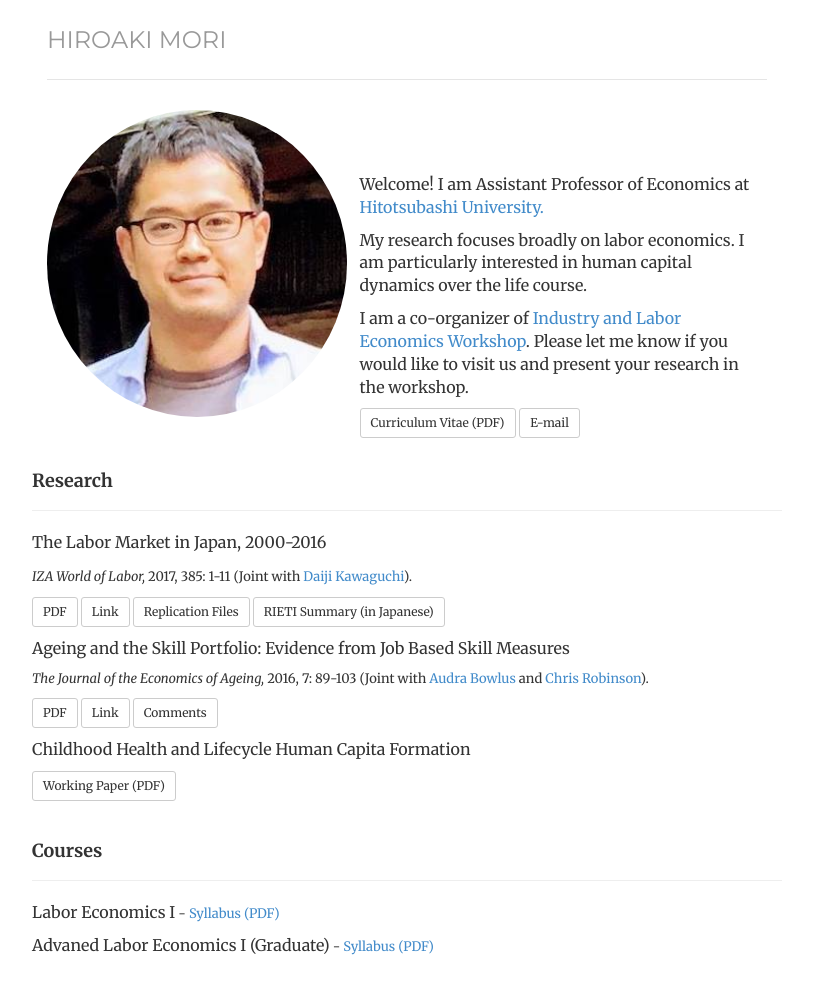
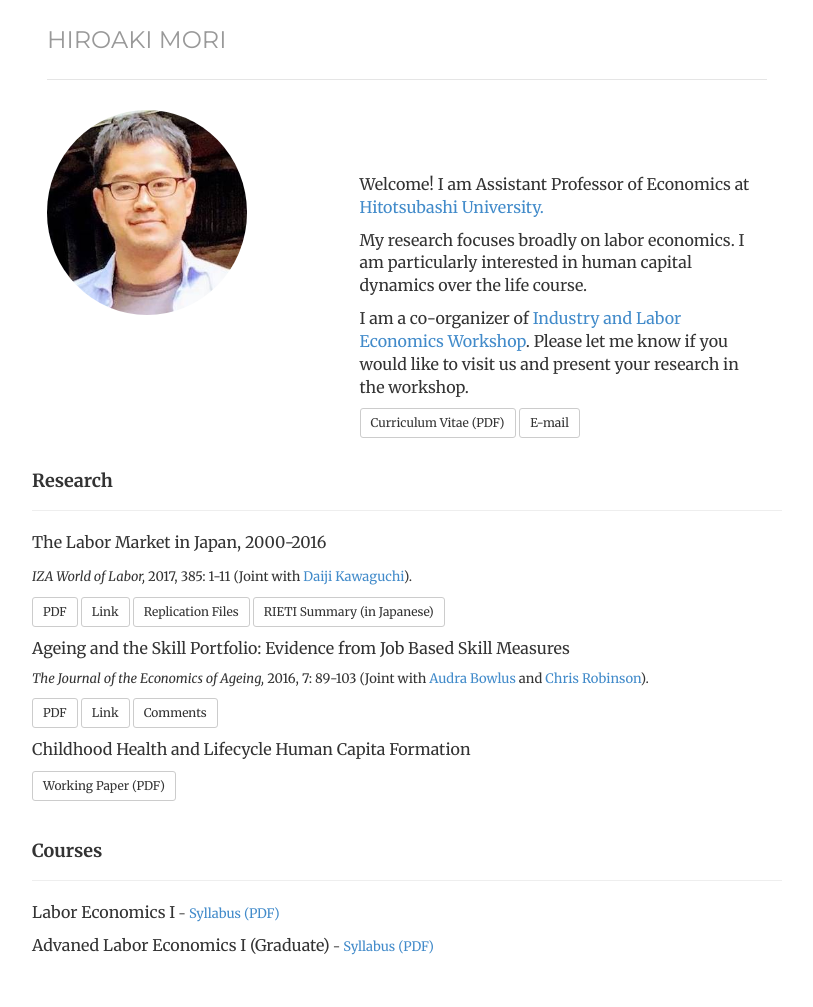
Before and after one commit to morihiroaki/morihiroaki.github.io, a Jekyll site: the page built from index.html, in a window 1280 px wide. Shown: the whole page, without its empty margins (233-1046 px from the left). Built offline with Jekyll 4.4.1, drawn with Linux system fonts in a browser that asks for light colours.

Commit message:
Update index.html

```diff
--- a/index.html
+++ b/index.html
@@ -9,7 +9,7 @@
 <div class="row">
              <div class="box text-left">
                  <div class='col-sm-5 text-left'>
-                  	<img  class="img-circle avatar" width="300" alt="Hiro Mori" src="files/portrait2.jpg">
+                  	<img  class="img-circle avatar" width="200" alt="Hiro Mori" src="files/portrait2.jpg">
                     </div>
                  </div>
              <div class='col-sm-7'>
```
